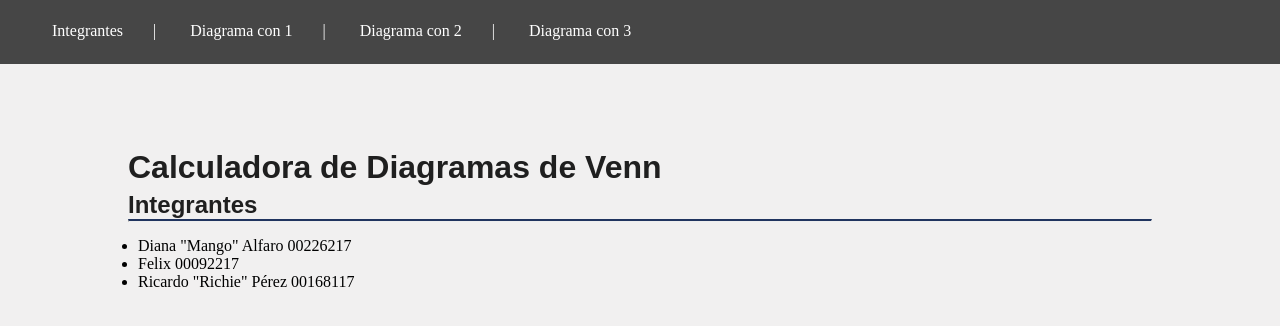
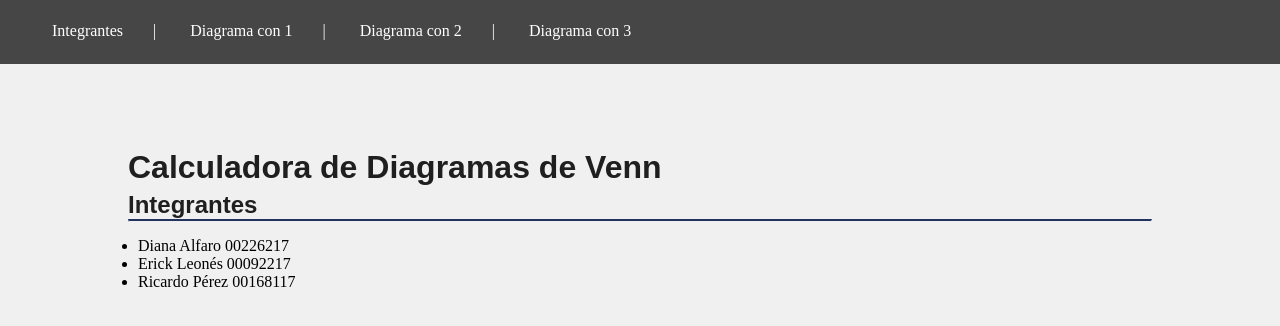
Before and after one commit to ErickFoxes/Proyecto_Mate_Dis, a plain HTML site: page index.html in a window 1280 px wide. Drawn offline with Linux system fonts and the light colour scheme.

Commit message:
Cambio a algooo

```diff
--- a/index.html
+++ b/index.html
@@ -23,9 +23,9 @@
         <h3 class="sub-titulo">Integrantes</h3>
         <hr>
         <ul class="lista-estudiantes">
-            <li>Diana "Mango" Alfaro 00226217</li>
-            <li>Felix 00092217</li>
-            <li>Ricardo "Richie" Pérez 00168117</li>
+            <li>Diana  Alfaro 00226217</li>
+            <li>Erick Leonés 00092217</li>
+            <li>Ricardo Pérez 00168117</li>
         </ul>
     </section>
 </body>
```
